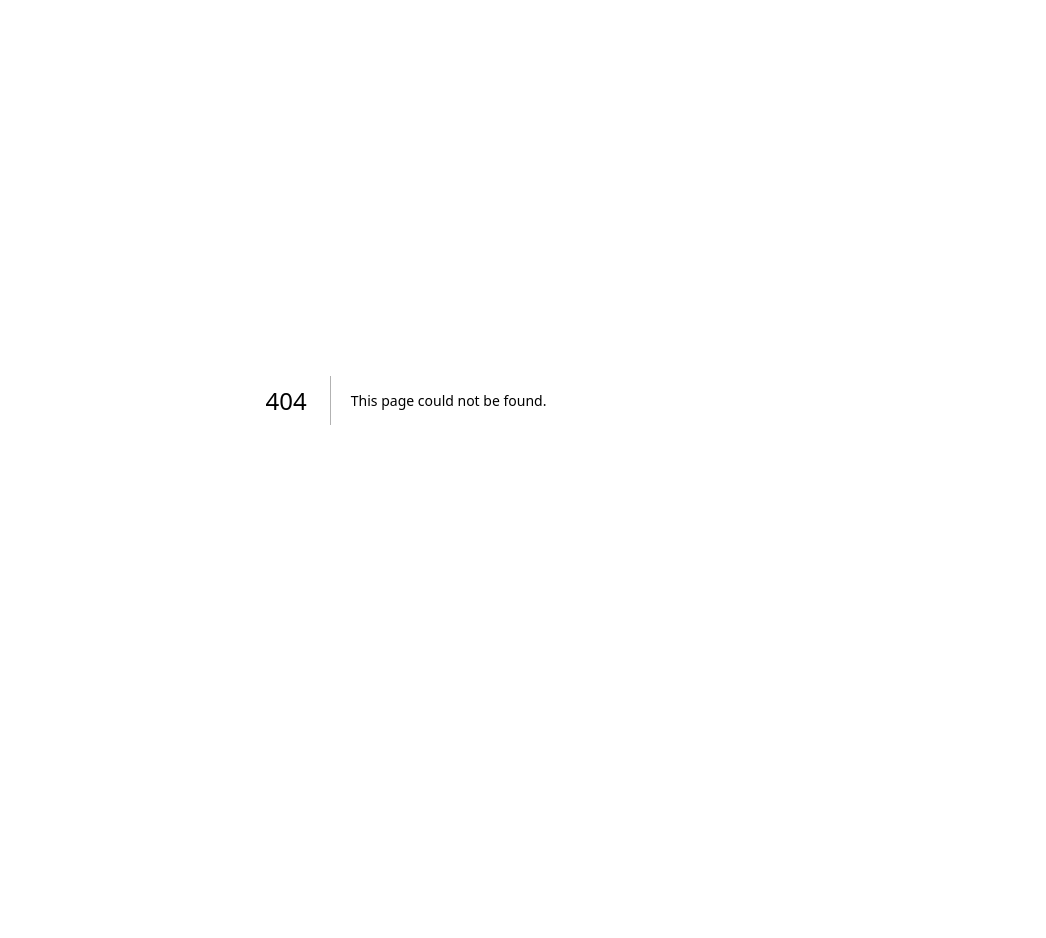
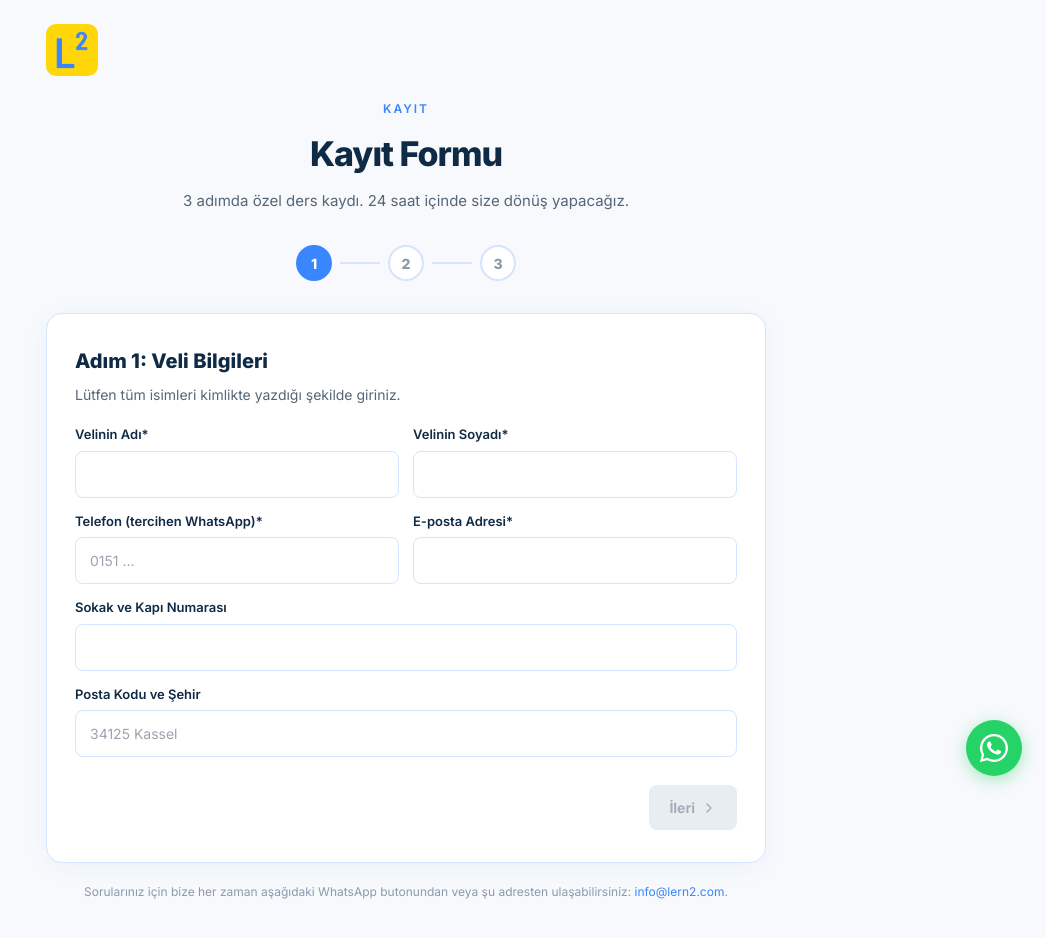
Before and after one commit to Lern-hoch-zwei/lern2-website, a Next.js app: page /tr/anmeldung in a window 1280 px wide. Before the commit this address had no page. Shown: the top 938 px of the page, without its empty margins (234-1280 px from the left). Before the commit the page ends 800 px from the top, so only its background shows below. Built offline with nearby package versions, Linux system fonts and the light colour scheme.

Commit message:
Add files via upload

```diff
--- /dev/null
+++ b/app/tr/anmeldung/page.tsx
@@ -0,0 +1,5 @@
+import AnmeldungForm from "../../anmeldung/AnmeldungForm";
+
+export default function AnmeldungTR() {
+  return <AnmeldungForm lang="tr" />;
+}
```
